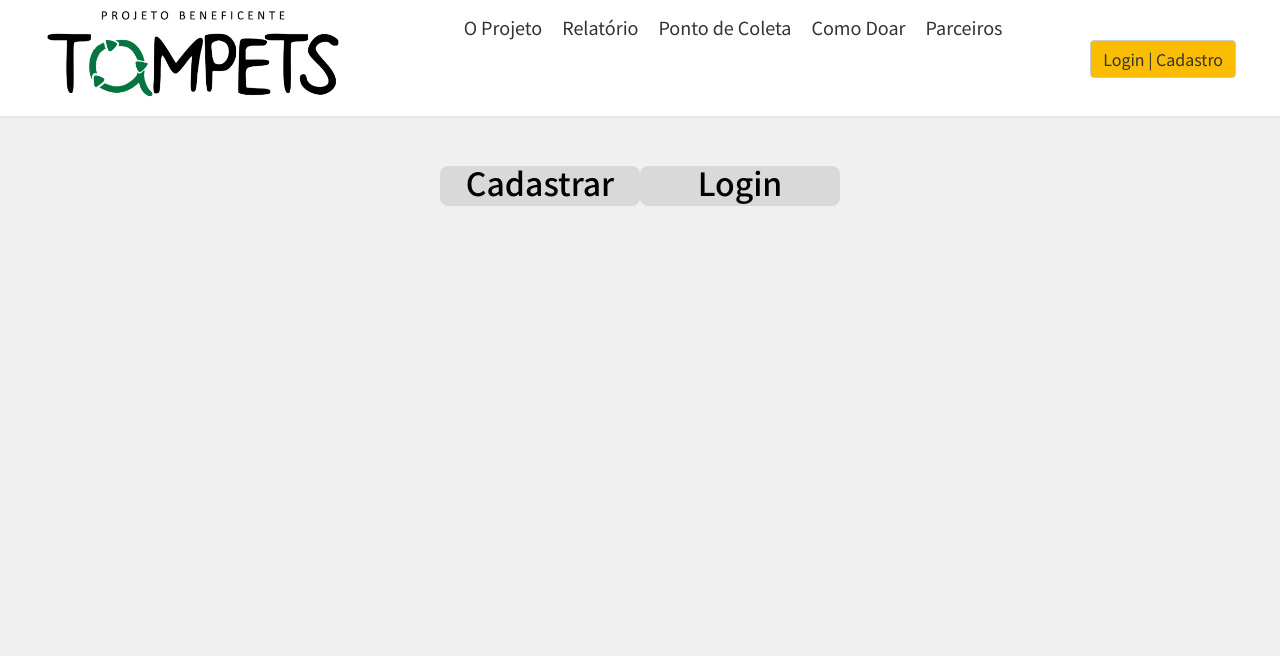
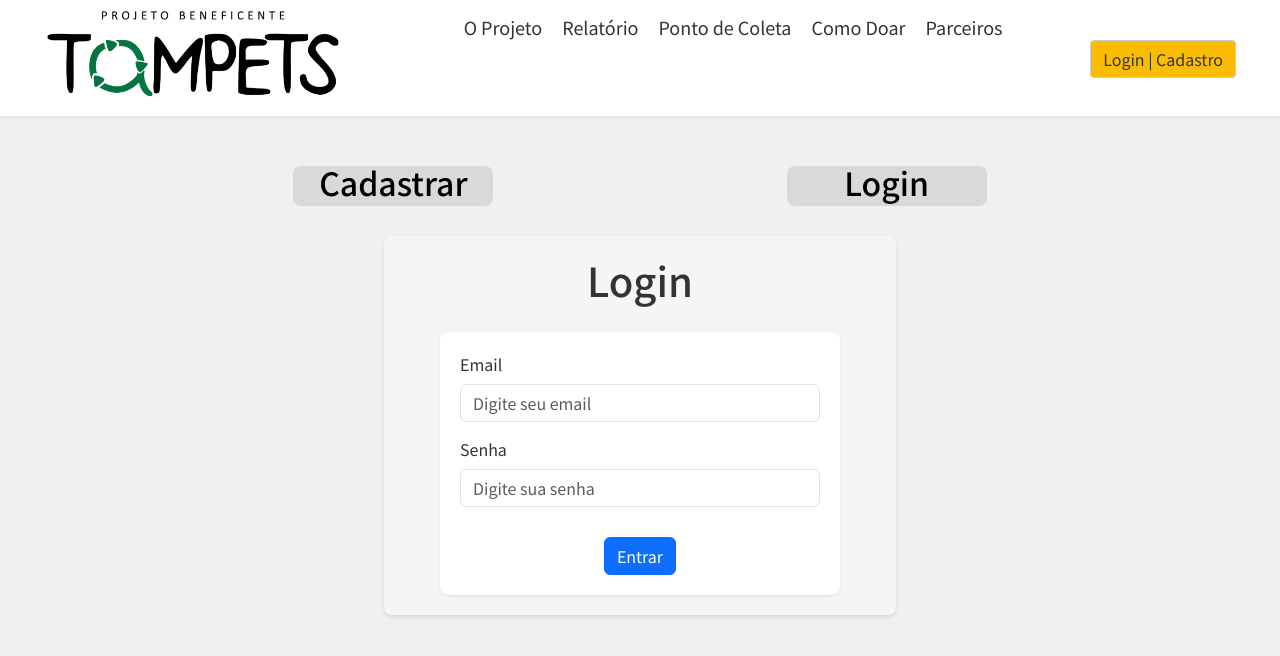
Before and after one commit to DaianeKCamargo/FATEC_ProjetoIntegrador2, a Next.js app in the folder tampets/: page /login in a window 1280 px wide. Shown: the top 656 px of the page. Built offline with nearby package versions, Linux system fonts and the light colour scheme.

Commit message:
Pagina de login
Pagina de login feita

```diff
--- a/tampets/src/app/login/page.tsx
+++ b/tampets/src/app/login/page.tsx
@@ -1,15 +1,31 @@
 'use client';
 import DivButton from "@/Components/DivButtom";
+import InputText from "@/Components/InputText";
+import { Button, Form } from "react-bootstrap";
+import { useFormik } from "formik";
+import { LogSchema } from "@/schemas/LogSchema";
 
 export default function Login(){
-
+    interface values {
+        email: string;
+        password: string;
+    }
+    const { values, errors, touched, handleChange, handleBlur, handleSubmit } = useFormik<values>({
+        initialValues: {
+            email: "",
+            password: "",
+        },
+        validationSchema: LogSchema,
+        onSubmit: (values) => {
+            console.log(values);
+        },
+    });
 
     return(
-        <>
+    <>
         <div style={{display: "flex",
             flexDirection: "row",
-            alignItems: "center",
-            justifyContent: "center",
+            justifyContent: "space-evenly",
             marginTop: "50px"
         }}>
             <DivButton text="Cadastrar" onClick={() => {
@@ -19,6 +35,54 @@ export default function Login(){
                 window.location.href = "/login";
             }} />
         </div>
+        <section style={{display: "flex",
+                flexDirection: "column",
+                alignItems: "center",
+                justifyItems: "center",
+                justifyContent: "center",
+            }}>
+
+            <div className="" style={{
+                display: "flex", flexDirection: "column",
+                marginTop: "20px",
+                alignItems: "center",
+                alignContent: "center",
+                backgroundColor: "#f5f5f5",
+                width: "40%",
+                padding: "20px",
+                borderRadius: "8px",
+                boxShadow: "0 2px 4px rgba(0, 0, 0, 0.1)"
+            }}>
+
+                <h1>Login</h1>
+                <Form style={{width: "400px", marginTop: "20px",
+                    backgroundColor: "#ffffff",
+                    boxShadow: "0 1px 3px rgba(0, 0, 0, 0.1)",
+                    display: "flex",
+                    padding: "20px",
+                    borderRadius: "8px",
+                    flexDirection: "column",
+                }}>
+
+                <div style={{display: "flex",
+                        flexDirection: "column", gap: "15px",
+                        marginBottom: "20px"
+                        }}>
+                        <InputText label="Email" id="inputEmail" type="email" name="email" error={errors.email}
+                        placeholder="Digite seu email" value={values.email} onChange={handleChange}/>
+                        <InputText label="Senha" id="inputPassword" type="password" name="password" error={errors.password}
+                        placeholder="Digite sua senha" value={values.password} onChange={handleChange}/>
+                    </div>
+                    <div style={{display: "flex",
+                    flexDirection: "row",
+                    justifyContent: "space-evenly",
+                    marginTop: "10px"
+                    }}>
+                    <Button type="submit">Entrar</Button>
+                    </div>
+                </Form>
+            </div>
+        </section>
         </>
     );
 }
--- /dev/null
+++ b/tampets/src/schemas/LogSchema.ts
@@ -0,0 +1,6 @@
+import * as yup from "yup";
+
+export const LogSchema = yup.object().shape({
+    email: yup.string().email("Email inválido").required("Insira um email válido"),
+    password: yup.string().min(6, "Senha incorreta").required("Insira uma senha válida"),
+});
```
